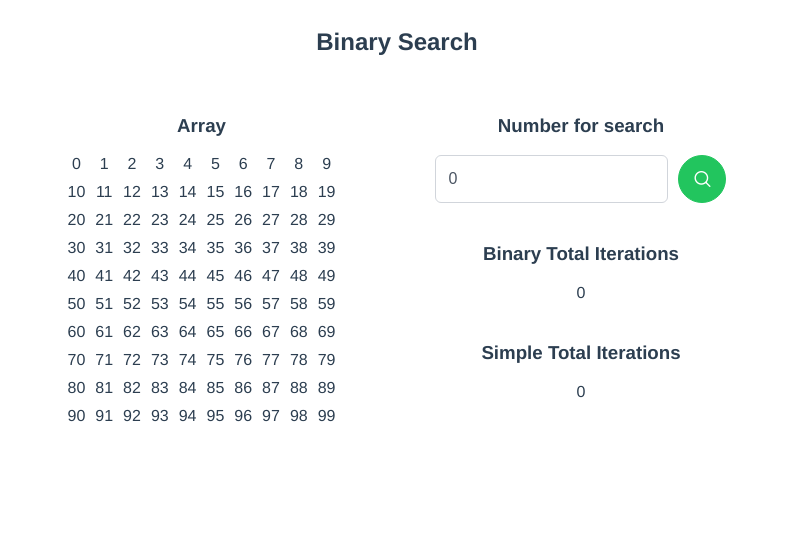
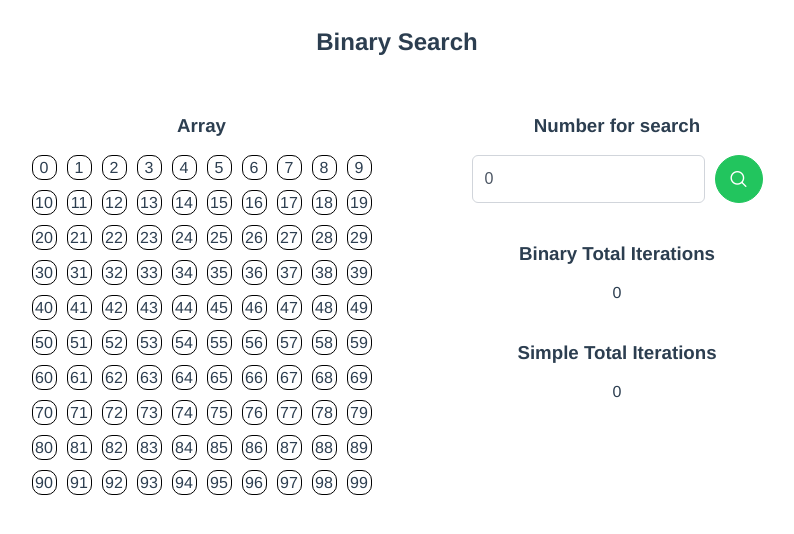
Before and after one commit to vitalic-web/algorithms, a Vue app: page /binary in a window 1280 px wide. Shown: the top 534 px of the page, without its empty margins (243-1037 px from the left). Built offline with nearby package versions, Linux system fonts and the light colour scheme; a web font is replaced by a local one.

Commit message:
Add style for display searched number

```diff
--- a/src/views/BinarySearch.vue
+++ b/src/views/BinarySearch.vue
@@ -8,6 +8,7 @@
           <div
             v-for="(item, index) in arr"
             :key="index + 'a'"
+            :class="[ 'num', { 'num_searched': searchedNumIndex === index } ]"
           >
             {{ item }}
           </div>
@@ -41,7 +42,7 @@ import Button from 'primevue/button';
 
 const arr: number[] = Array.from(Array(100).keys());
 const numForSearch: Ref<number> = ref(0);
-const searchedNumIndex: Ref<number | string> = ref(0);
+const searchedNumIndex: Ref<number | string | null> = ref(null);
 const binaryTotalIterations = ref(0);
 const simpleTotalIterations: Ref<number | undefined> = ref(0);
 
@@ -118,4 +119,17 @@ const searchIndex = () => {
 .binary__result-title {
   margin-top: 40px;
 }
+
+.num {
+  width: 25px;
+  height: 25px;
+  border: 1px solid black;
+  border-radius: 10px;
+  display: flex;
+  align-items: center;
+  justify-content: center;
+  &_searched {
+    background: greenyellow;
+  }
+}
 </style>
```
